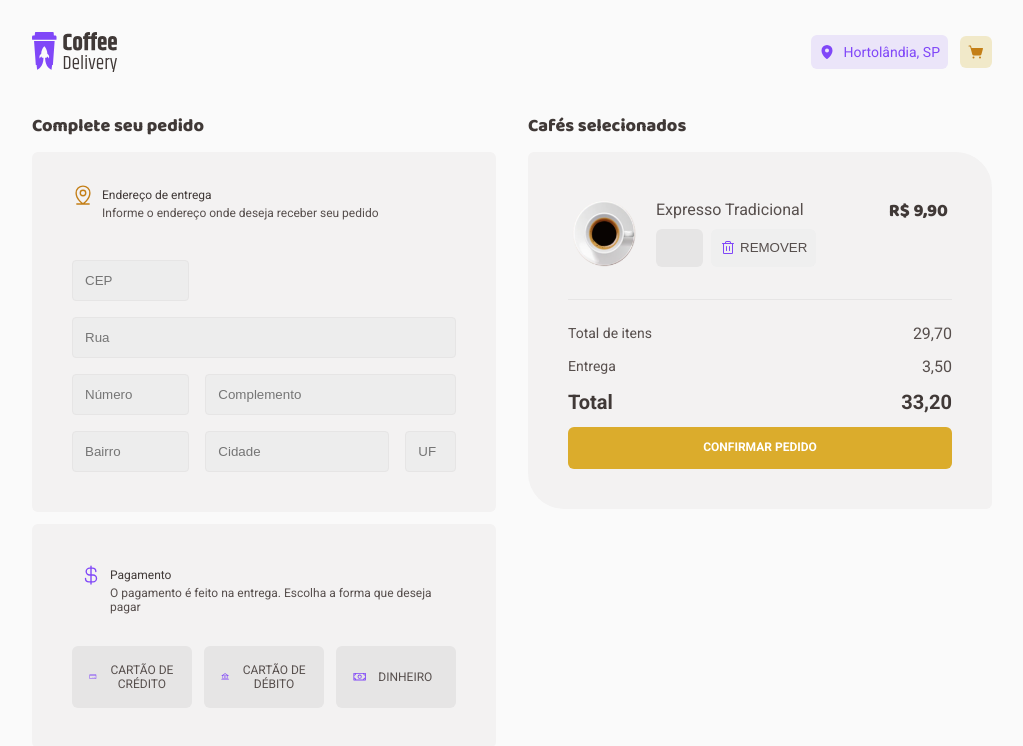
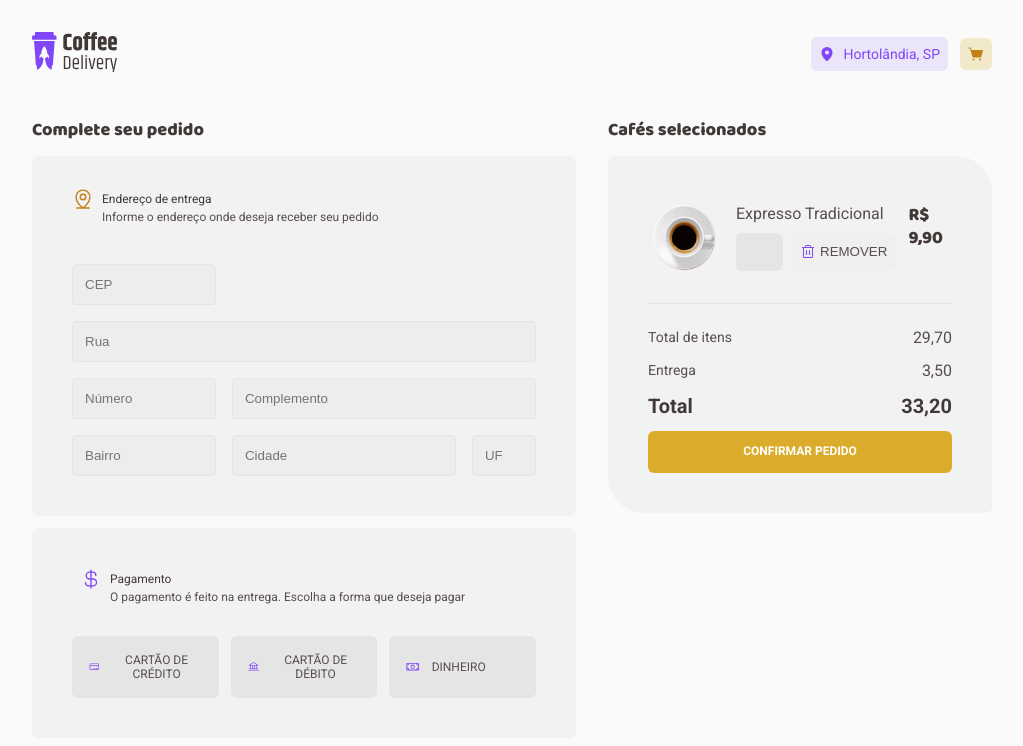
Before and after one commit to Giovani-O/ignite-coffee-delivery, a React (Vite) app: page /checkout in a window 1280 px wide. Shown: the top 746 px of the page, without its empty margins (128-1151 px from the left). Built offline with nearby package versions, Linux system fonts and the light colour scheme.

Commit message:
fix: Ajustes de tamanhos e rotas

```diff
--- a/src/components/Header/index.tsx
+++ b/src/components/Header/index.tsx
@@ -6,20 +6,25 @@ import {
   ShoppingCart,
 } from './styles'
 import Logo from '../../assets/images/logo.svg'
+import { NavLink } from 'react-router-dom'
 
 export function Header() {
   return (
     <HeaderContainer>
-      <img src={Logo} alt="" />
+      <NavLink to="/" title="Home">
+        <img src={Logo} alt="" />
+      </NavLink>
 
       <HeaderSubcontainer>
         <Location>
           <MapPin weight="fill" />
           <p>Hortolândia, SP</p>
         </Location>
-        <ShoppingCart>
-          <ShoppingCartSimple weight="fill" />
-        </ShoppingCart>
+        <NavLink to="/checkout" title="Pagamento">
+          <ShoppingCart>
+            <ShoppingCartSimple weight="fill" />
+          </ShoppingCart>
+        </NavLink>
       </HeaderSubcontainer>
     </HeaderContainer>
   )
--- a/src/pages/Checkout/styles.ts
+++ b/src/pages/Checkout/styles.ts
@@ -15,7 +15,7 @@ export const CheckoutWrapper = styled.main`
   section {
     display: flex;
     gap: 0.75rem;
-    width: 100%;
+    min-width: 40%;
   }
 
   & > section {
```
